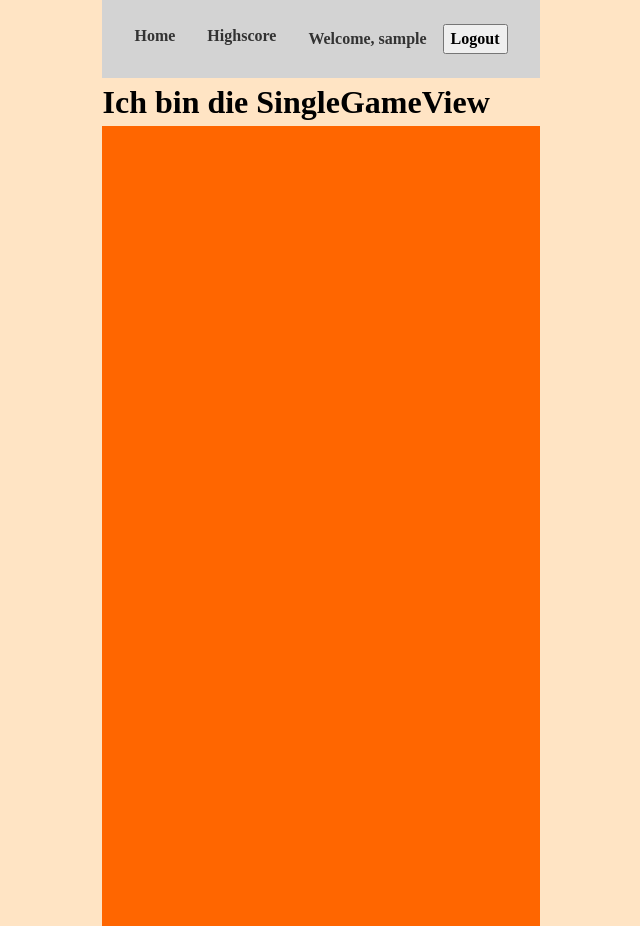
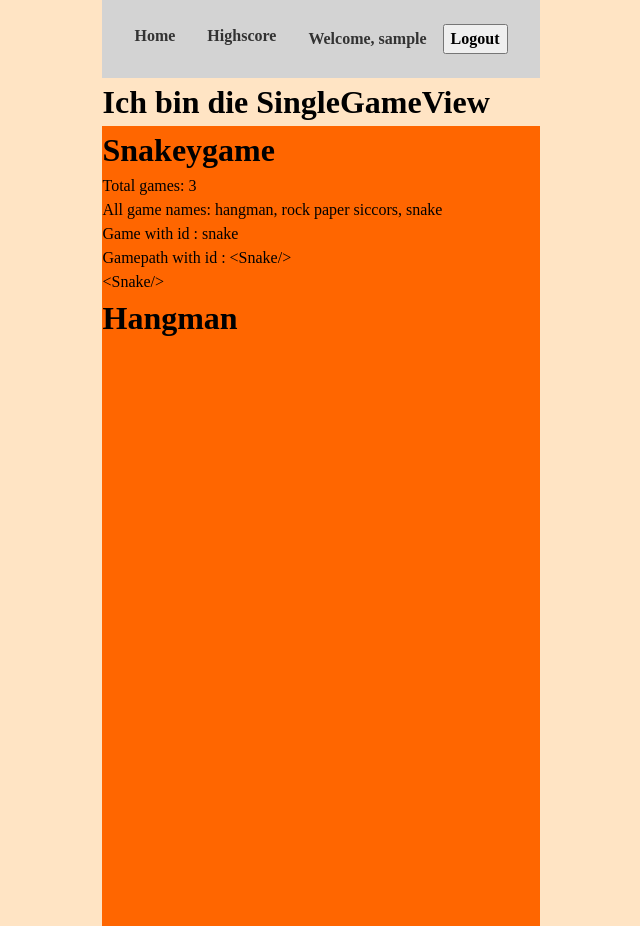
Before and after one commit to coding-bootcamps-eu/final-project-2024-06-gamebox, a Vue app: page /singleGame in a window 1280 px wide. Shown: the whole page, without its empty margins (319-959 px from the left). Built offline with nearby package versions, Linux system fonts and the light colour scheme; sample sign-in values are in the browser's storage.

Commit message:
different games can now be displayed per id

```diff
--- /dev/null
+++ b/src/components/Hangman.vue
@@ -0,0 +1,3 @@
+<template>
+  <h1>Hangman</h1>
+</template>
--- a/src/stores/games.js
+++ b/src/stores/games.js
@@ -1,4 +1,5 @@
 import { defineStore } from 'pinia'
+import router from '@/router'
 
 export const gamesStore = defineStore('games', {
   //data()
@@ -7,20 +8,37 @@ export const gamesStore = defineStore('games', {
       games: [
         {
           id: 1,
-          game: 'hangman',
+          gamename: 'hangman',
           gamepath: 'nix'
         },
         {
           id: 2,
-          game: 'rock paper siccors',
+          gamename: 'rock paper siccors',
           gamepath: 'nix'
         },
         {
           id: 3,
-          game: 'snake',
-          gamepath: 'nix'
+          gamename: 'snake',
+          gamepath: '<Snake/>'
         }
       ]
     }
+  },
+
+  getters: {
+    // Computed property to get the total number of games
+    totalGames() {
+      return this.games.length
+    },
+
+    // Computed property to get a game by id
+    getGameById: (state) => (id) => {
+      return state.games.find((element) => element.id === id)
+    },
+
+    // Computed property to get game names
+    gameNames() {
+      return this.games.map((element) => element.gamename)
+    }
   }
 })
--- a/src/views/SingleGameView.vue
+++ b/src/views/SingleGameView.vue
@@ -1,16 +1,52 @@
 <template>
   <NavBar />
   <h1>Ich bin die SingleGameView</h1>
-  <div class="currentGame"></div>
+  <div class="currentGame">
+    <Snake />
+    <div>
+      <p>Total games: {{ gamesStore.totalGames }}</p>
+      <p>All game names: {{ gamesStore.gameNames.join(', ') }}</p>
+
+      <p>Game with id : {{ gamesStore.getGameById(3)?.gamename }}</p>
+      <p>Gamepath with id : {{ gamesStore.getGameById(3)?.gamepath }}</p>
+      {{ gamesStore.getGameById(3)?.gamepath }}
+    </div>
+    <component :is="gamesStore.getGameById(1)?.gamename"></component>
+  </div>
 </template>
 
 <script>
+import Hangman from '@/components/Hangman.vue'
 import NavBar from '@/components/NavBar.vue'
+import Snake from '@/components/Snake.vue'
+import { gamesStore } from '@/stores/games.js'
 
 export default {
   components: {
-    NavBar
+    NavBar,
+    Snake,
+    Hangman
+  },
+  // data() {
+  //   return {
+  //     store: gamesStore()
+  //   }
+  // }
+
+  setup() {
+    const store = gamesStore()
+    return { gamesStore: store }
   }
+  // data() {
+  //   return {
+  //     componentName: Snake
+  //   }
+  // }
+  // computed {
+  //   return{
+
+  //   }
+  // }
 }
 </script>
 
```
